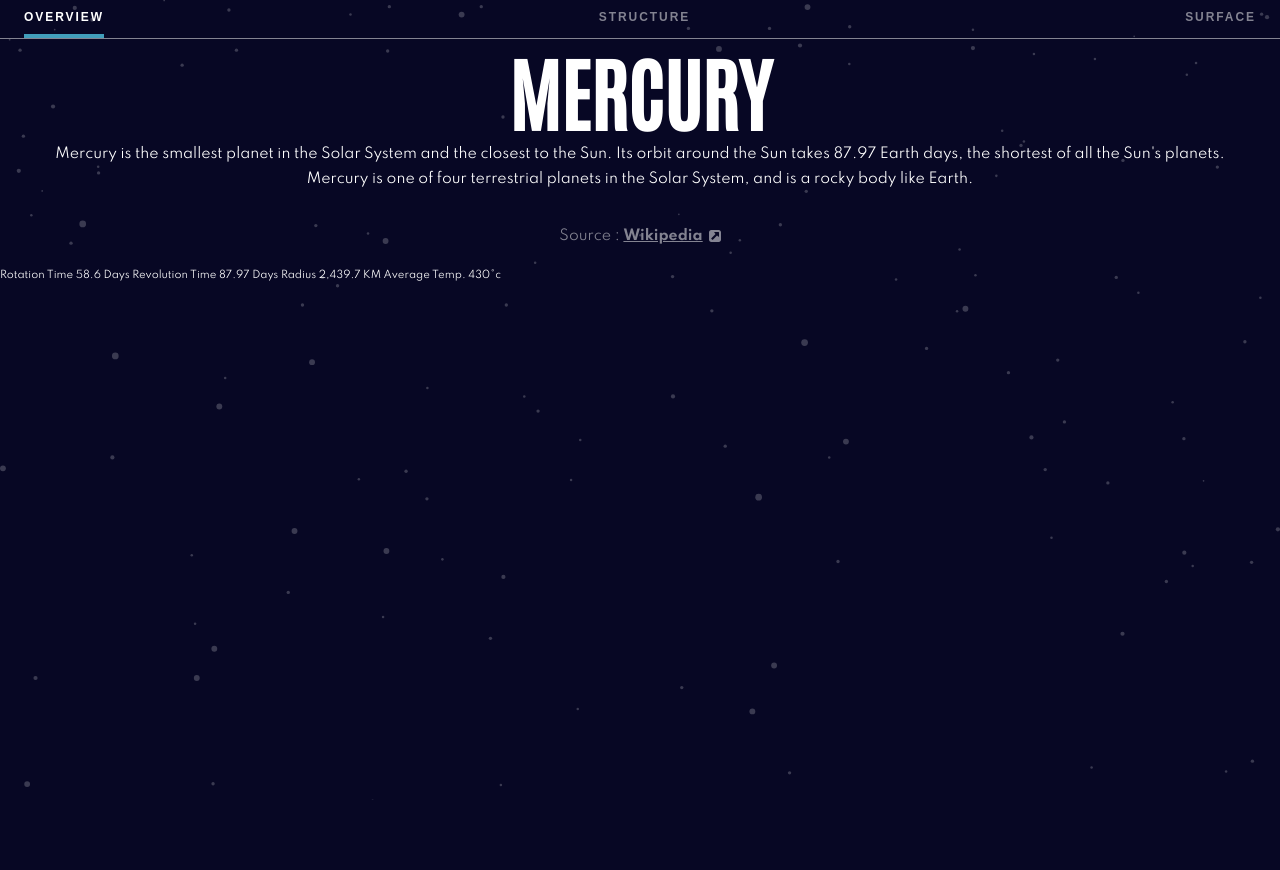
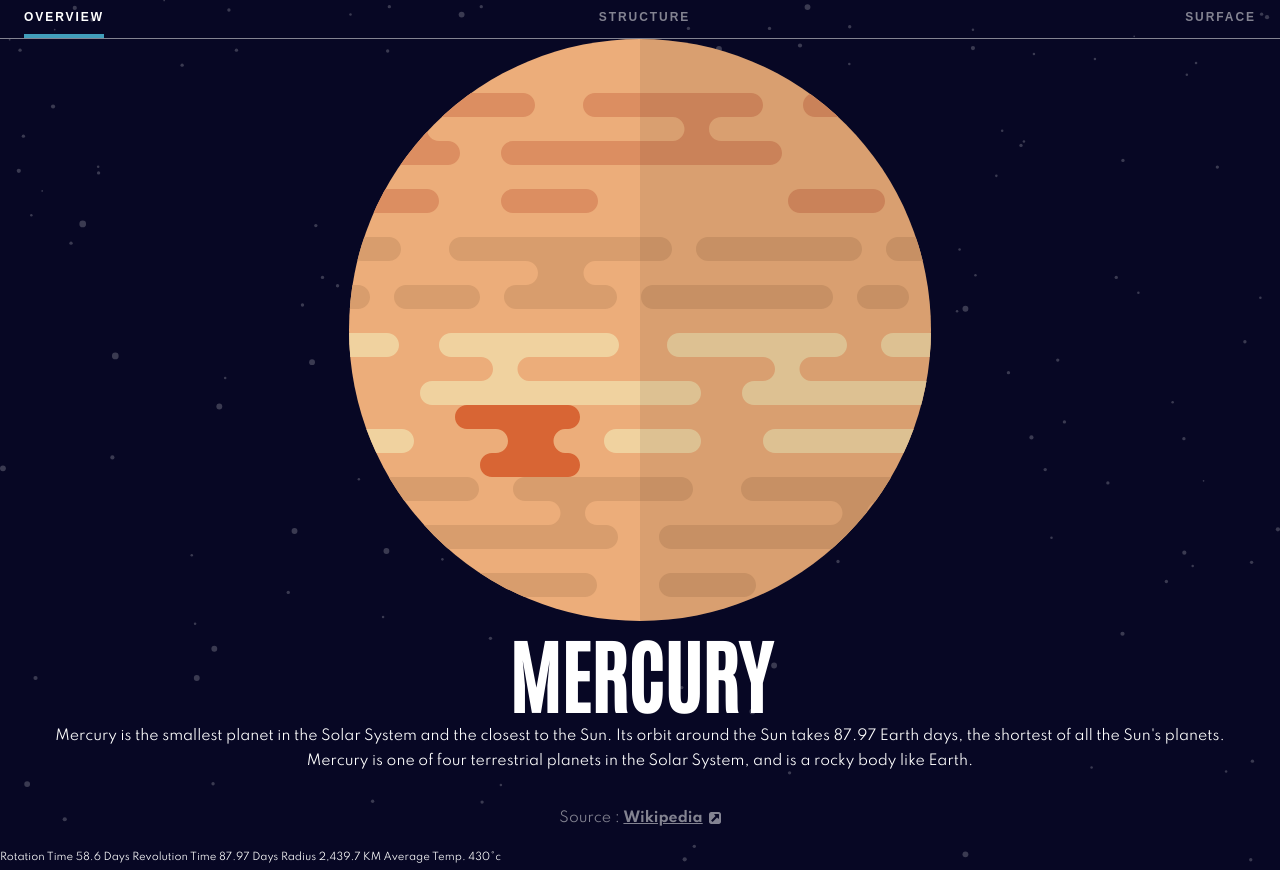
Before and after one commit to markup-mitchell/planets, a plain HTML site: page html/index.html in a window 1280 px wide. Before the commit the page ends 800 px from the top, so only its background shows below. Drawn offline with Linux system fonts and the light colour scheme.

Commit message:
first iteration of image

```diff
--- a/css/global.css
+++ b/css/global.css
@@ -164,6 +164,12 @@ button [role="tab"] {
 	}
 }
 
+.imageDisplay {
+	display: flex;
+	justify-content: center;
+	align-items: center;
+}
+
 @media (min-width: 769px) {
 	:root {
 		--h1__text: 8rem;
--- a/html/index.html
+++ b/html/index.html
@@ -50,7 +50,12 @@
 					</button>
 				</div>
 			</div>
-			<h1>Mercury</h1>
+			<div class="imageDisplay">
+				<img src="/assets/planet-jupiter.svg" alt="" />
+			</div>
+			<div class="heading">
+				<h1>Mercury</h1>
+			</div>
 
 			<!-- Overview Content Start -->
 			<div id="panels">
```
Also changed, not shown: assets/geology-mercury.png (added), assets/planet-jupiter.svg (added), assets/planet-mercury-internal.svg (added), assets/planet-mercury.svg (added).
